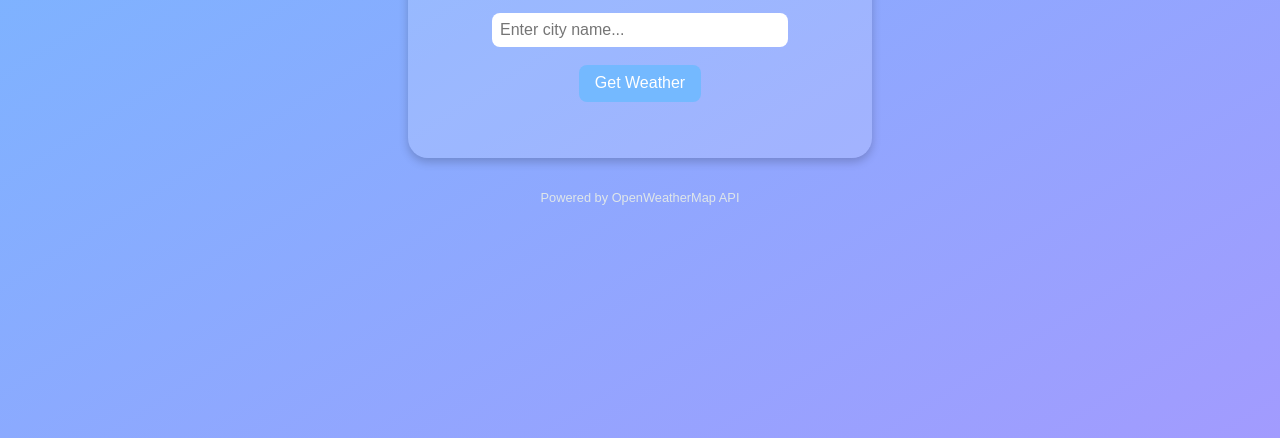
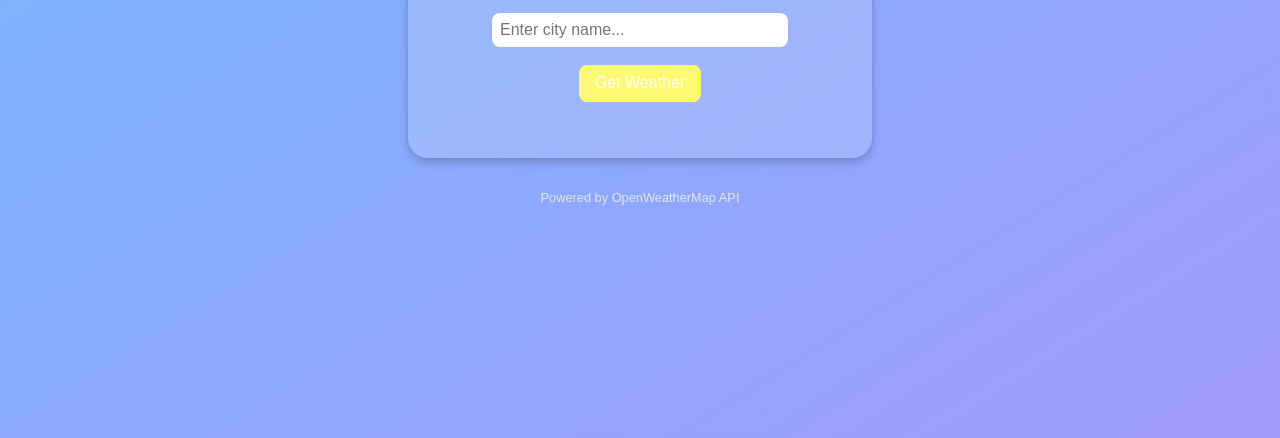
Before and after one commit to daphne-pei/weather2026sp, a plain HTML site: page index.html in a window 1280 px wide. In both pictures the pointer is over the button "Get Weather". Shown: the part 362-800 px from the top of the page. Drawn offline with Linux system fonts and the light colour scheme.

Commit message:
Update index.html

```diff
--- a/index.html
+++ b/index.html
@@ -53,7 +53,7 @@
     }
 
     button:hover {
-      background-color: #74b9ff;
+      background-color: #fffa74;
     }
 
     .result {
```
